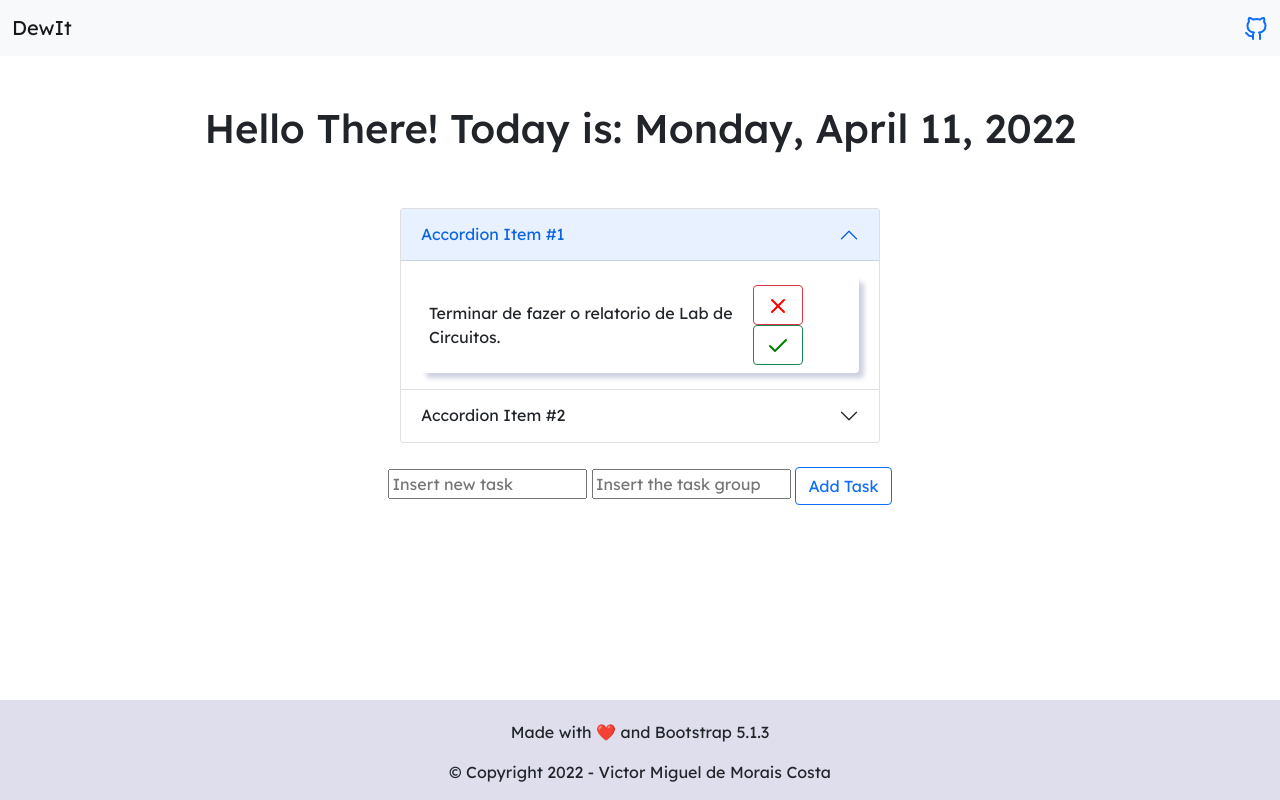
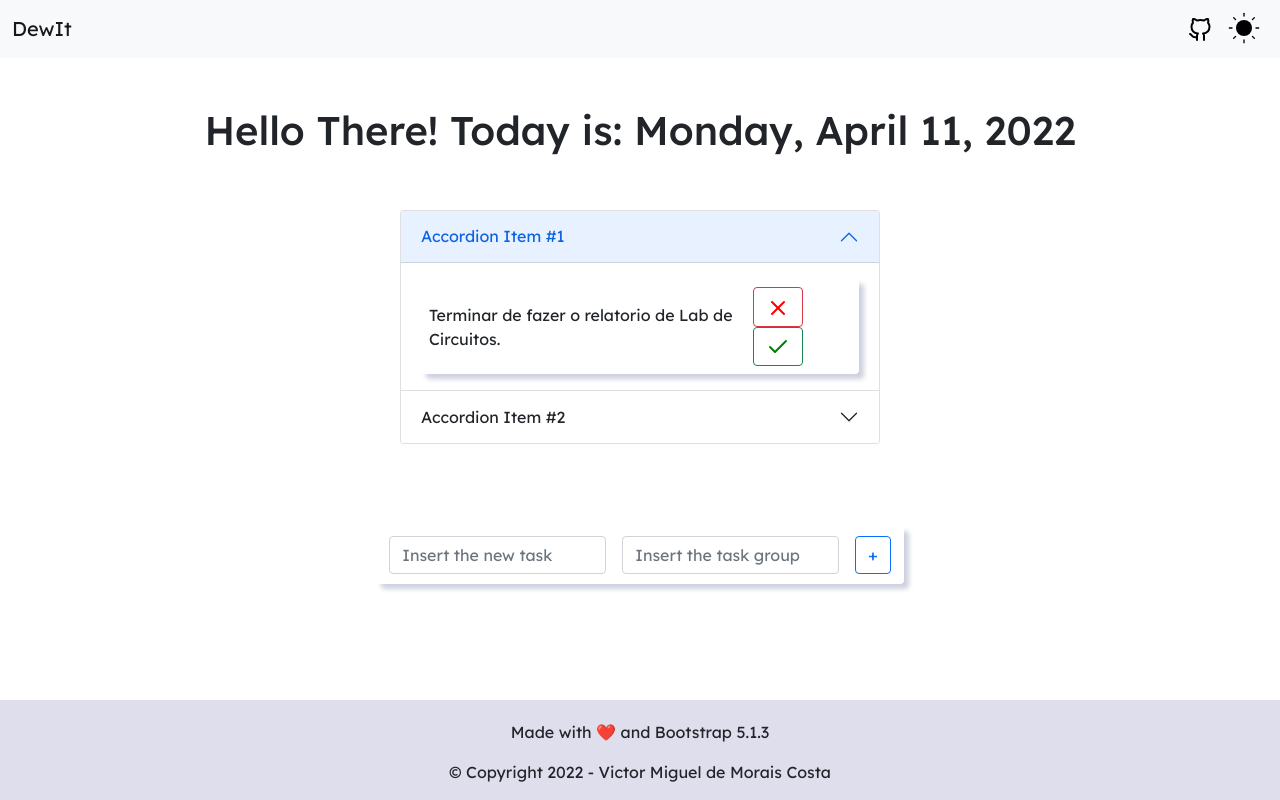
Before and after one commit to vmmc2/Dewit, a Node server app: page / in a window 1280 px wide. Run offline with Node 20, Linux system fonts and the light colour scheme.

Commit message:
Adding more styles to some views.

```diff
--- a/public/css/styles.css
+++ b/public/css/styles.css
@@ -1,5 +1,29 @@
 .font-lexend{
     font-family: 'Lexend', sans-serif;
+}
+
+.theme-toggle {
+    --size: 2rem;
+
+    background: none;
+    border: none;
+    padding: 0;
+
+    inline-size: var(--size);
+    block-size: var(--size);
+    aspect-ratio: 1;
+    border-radius: 50%;
+
+    cursor: pointer;
+    touch-action: manipulation;
+    -webkit-tap-highlight-color: transparent;
+    outline-offset: 5px;
+
+    & > svg {
+      inline-size: 100%;
+      block-size: 100%;
+      stroke-linecap: round;
+    }
 }
 
 .my-accordion{
@@ -7,8 +31,31 @@
     margin-right: 25em;
 }
 
+.delete-icon{
+    margin: 0px;
+    padding: 0px;
+}
+
+.done-icon{
+    margin: 0px;
+    padding: 0px;
+}
+
+.delete-icon:hover{
+    stroke: white;
+}
+
+.done-icon:hover{
+    stroke: white;
+}
+
 .my-form{
-    margin:0 auto;
+    margin: auto auto;
+    display: flex;
+    justify-content: space-evenly;
+    align-items: center;
+    box-shadow: 5px 5px 5px #CDD1DE;
+    padding: 10px 5px 10px 5px;
 }
 
 .taskItem{
@@ -17,12 +64,17 @@
     justify-content: space-between;
     text-align: left;
     align-items: center;
-    box-shadow: 5px 5px 5px #CDD1DE /*#F7F7F9*/;
+    box-shadow: 5px 5px 5px #CDD1DE;
 }
 
 .task-text{
     margin-top: 5px;
     margin-bottom: 5px;
+}
+
+.add-task-button{
+    border: 1px;
+    border-radius: 0px 150px 50px 0px;
 }
 
 #my-nav{
--- a/views/list.ejs
+++ b/views/list.ejs
@@ -4,10 +4,29 @@
         <nav class="navbar navbar-light bg-light font-lexend mb-4" id="my-nav">
             <div class="container-fluid">
                 <a class="navbar-brand"> DewIt </a>
-                <div class="d-flex">
-                    <a href="https://github.com/vmmc2">
-                        <svg xmlns="http://www.w3.org/2000/svg" width="24" height="24" viewBox="0 0 24 24" fill="none" stroke="currentColor" stroke-width="2" stroke-linecap="round" stroke-linejoin="round" class="feather feather-github"><path d="M9 19c-5 1.5-5-2.5-7-3m14 6v-3.87a3.37 3.37 0 0 0-.94-2.61c3.14-.35 6.44-1.54 6.44-7A5.44 5.44 0 0 0 20 4.77 5.07 5.07 0 0 0 19.91 1S18.73.65 16 2.48a13.38 13.38 0 0 0-7 0C6.27.65 5.09 1 5.09 1A5.07 5.07 0 0 0 5 4.77a5.44 5.44 0 0 0-1.5 3.78c0 5.42 3.3 6.61 6.44 7A3.37 3.37 0 0 0 9 18.13V22"></path></svg>
+                <div class="d-flex align-middle">
+                    <a href="https://github.com/vmmc2" class="mx-2 my-2">
+                        <svg xmlns="http://www.w3.org/2000/svg" width="24" height="24" viewBox="0 0 24 24" fill="none" stroke="black" stroke-width="2" stroke-linecap="round" stroke-linejoin="round" class="feather feather-github"><path d="M9 19c-5 1.5-5-2.5-7-3m14 6v-3.87a3.37 3.37 0 0 0-.94-2.61c3.14-.35 6.44-1.54 6.44-7A5.44 5.44 0 0 0 20 4.77 5.07 5.07 0 0 0 19.91 1S18.73.65 16 2.48a13.38 13.38 0 0 0-7 0C6.27.65 5.09 1 5.09 1A5.07 5.07 0 0 0 5 4.77a5.44 5.44 0 0 0-1.5 3.78c0 5.42 3.3 6.61 6.44 7A3.37 3.37 0 0 0 9 18.13V22"></path></svg>
                     </a>
+                    <button class="theme-toggle mx-2 my-1" id="theme-toggle" title="Toggles light & dark mode" aria-label="auto" aria-live="polite">
+                        <svg class="sun-and-moon" aria-hidden="true" width="24" height="24" viewBox="0 0 24 24">
+                            <circle class="sun" cx="12" cy="12" r="6" mask="url(#moon-mask)" fill="currentColor"/>
+                            <g class="sun-beams" stroke="currentColor">
+                                <line x1="12" y1="1" x2="12" y2="3" />
+                                <line x1="12" y1="21" x2="12" y2="23" />
+                                <line x1="4.22" y1="4.22" x2="5.64" y2="5.64" />
+                                <line x1="18.36" y1="18.36" x2="19.78" y2="19.78" />
+                                <line x1="1" y1="12" x2="3" y2="12" />
+                                <line x1="21" y1="12" x2="23" y2="12" />
+                                <line x1="4.22" y1="19.78" x2="5.64" y2="18.36" />
+                                <line x1="18.36" y1="5.64" x2="19.78" y2="4.22" />
+                            </g>
+                            <mask class="moon" id="moon-mask">
+                                <rect x="0" y="0" width="100%" height="100%" fill="white" />
+                                <circle cx="24" cy="10" r="6" fill="black" />
+                            </mask>
+                        </svg>
+                    </button>
                 </div>
             </div>
         </nav>
@@ -33,7 +52,7 @@
                                 <div class="taskStatus">
                                     <button type="button" class="btn btn-outline-danger mx-1">
                                         <a class="taskDeleted">
-                                            <svg xmlns="http://www.w3.org/2000/svg" width="24" height="24" viewBox="0 0 24 24" fill="none" stroke="red" stroke-width="2" stroke-linecap="round" stroke-linejoin="round" class="feather feather-x"><line x1="18" y1="6" x2="6" y2="18"></line><line x1="6" y1="6" x2="18" y2="18"></line></svg>
+                                            <svg class="delete-icon" xmlns="http://www.w3.org/2000/svg" width="24" height="24" viewBox="0 0 24 24" fill="none" stroke="red" stroke-width="2" stroke-linecap="round" stroke-linejoin="round" class="feather feather-x"><line x1="18" y1="6" x2="6" y2="18"></line><line x1="6" y1="6" x2="18" y2="18"></line></svg>
                                         </a>
                                     </button>
                                     <!--
@@ -43,7 +62,7 @@
                                     -->
                                     <button type="button" class="btn btn-outline-success mx-1">
                                         <a class="taskDone" href="#">
-                                            <svg xmlns="http://www.w3.org/2000/svg" width="24" height="24" viewBox="0 0 24 24" fill="none" stroke="green" stroke-width="2" stroke-linecap="round" stroke-linejoin="round" class="feather feather-check"><polyline points="20 6 9 17 4 12"></polyline></svg>
+                                            <svg class="done-icon" xmlns="http://www.w3.org/2000/svg" width="24" height="24" viewBox="0 0 24 24" fill="none" stroke="green" stroke-width="2" stroke-linecap="round" stroke-linejoin="round" class="feather feather-check"><polyline points="20 6 9 17 4 12"></polyline></svg>
                                         </a>
                                     </button>
                                 </div>
@@ -81,10 +100,10 @@
         </ul>
         -->
 
-        <form class="font-lexend my-form" action="/" method="POST">
-            <input type="text" name="newTask" placeholder="Insert new task" autocomplete="off">
-            <input type="text" name="newGroup" placeholder="Insert the task group" autocomplete="off">
-            <button class="btn btn-outline-primary" type="submit" name="addTask"> Add Task </button>
+        <form class="font-lexend my-form rounded" action="/" method="POST">
+            <input class="form-control new-task-input mx-2" type="text" name="newTask" placeholder="Insert the new task" autocomplete="off">
+            <input class="form-control new-group-input mx-2" type="text" name="newGroup" placeholder="Insert the task group" autocomplete="off">
+            <button class="btn btn-outline-primary add-task-button mx-2" type="submit" name="addTask"> + </button>
         </form>
 
 
```
